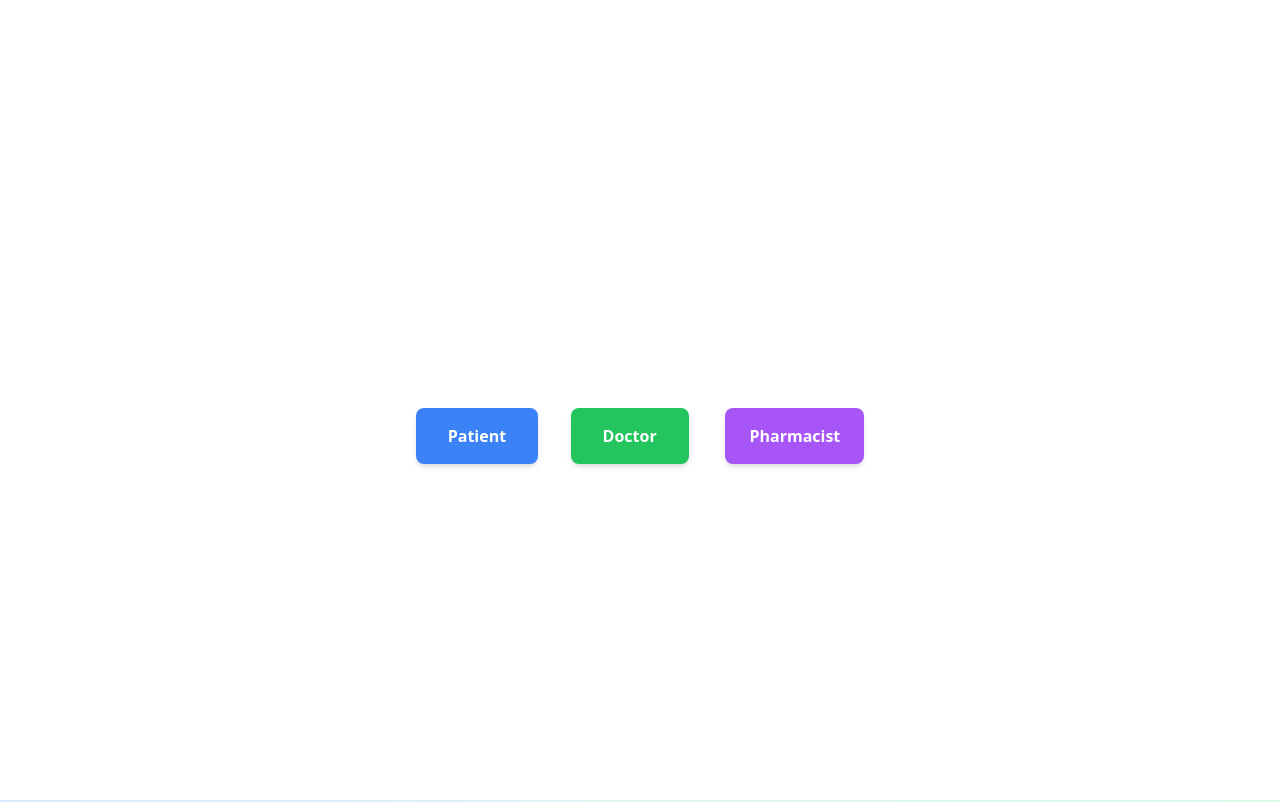
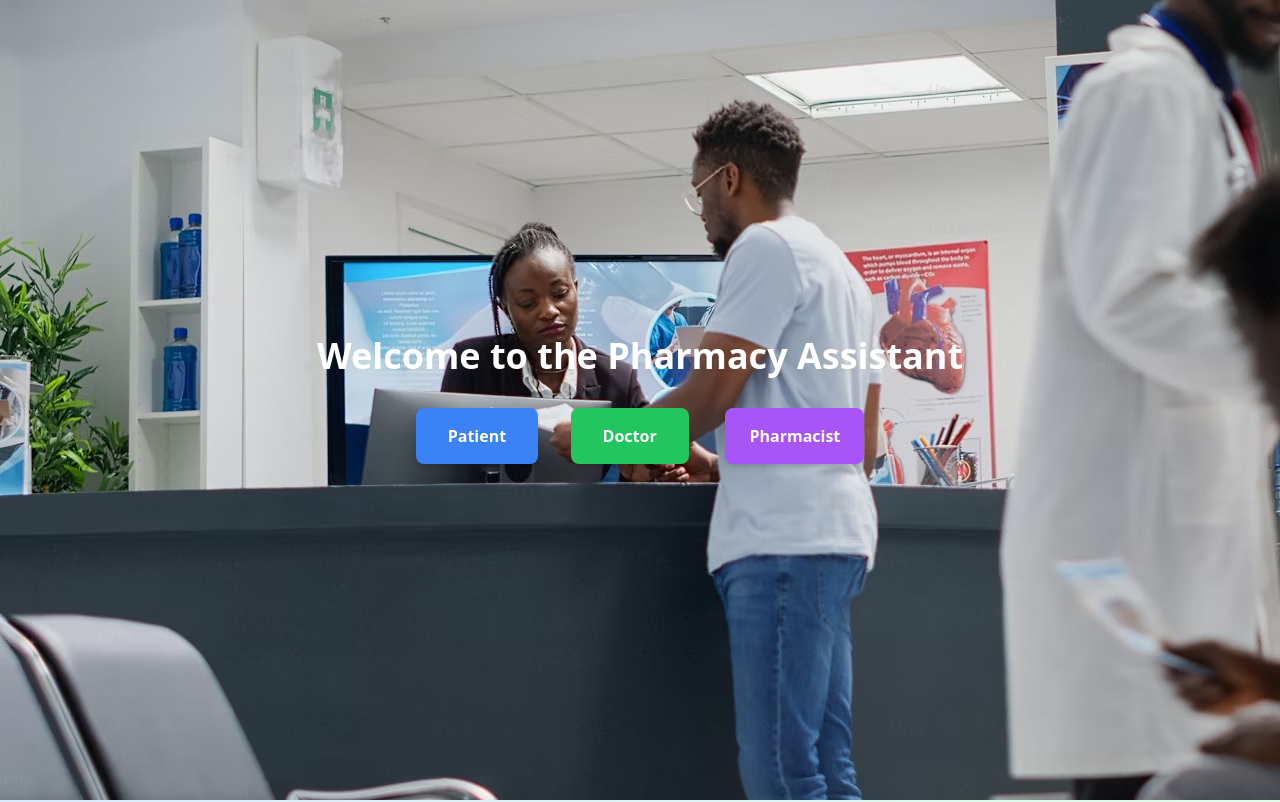
Before and after one commit to AnsifMkr/web, a React (Vite) app in the folder frontend/: page /login/1 in a window 1280 px wide. Shown: the top 802 px of the page. Built offline with nearby package versions, Linux system fonts and the light colour scheme.

Commit message:
Update App.jsx

```diff
--- a/frontend/src/App.jsx
+++ b/frontend/src/App.jsx
@@ -6,6 +6,7 @@ import Register from './pages/Register';
 import PatientDashboard from './pages/patientDashboard';
 import DoctorDashboard from './pages/DoctorDashboard';
 import PharmacistDashboard from './pages/PharmacistDashboard';
+import image from './assets/hospital-photo.png';
 
 // API base URL configuration
 export const API_URL = 'http://localhost:5000';
@@ -13,7 +14,7 @@ export const API_URL = 'http://localhost:5000';
 const App = () => {
   return (
   <Router>
-    <div className="flex flex-col items-center justify-center min-h-screen bg-hero">
+    <div className="flex flex-col items-center justify-center min-h-screen" style={{backgroundImage: `url(${image})`}}>
       <h1 className="text-4xl font-bold text-white mb-8">Welcome to the Pharmacy Assistant</h1>
       <div className="grid grid-cols-1 md:grid-cols-3 gap-4">
       <Link to="/login/patient">
```
